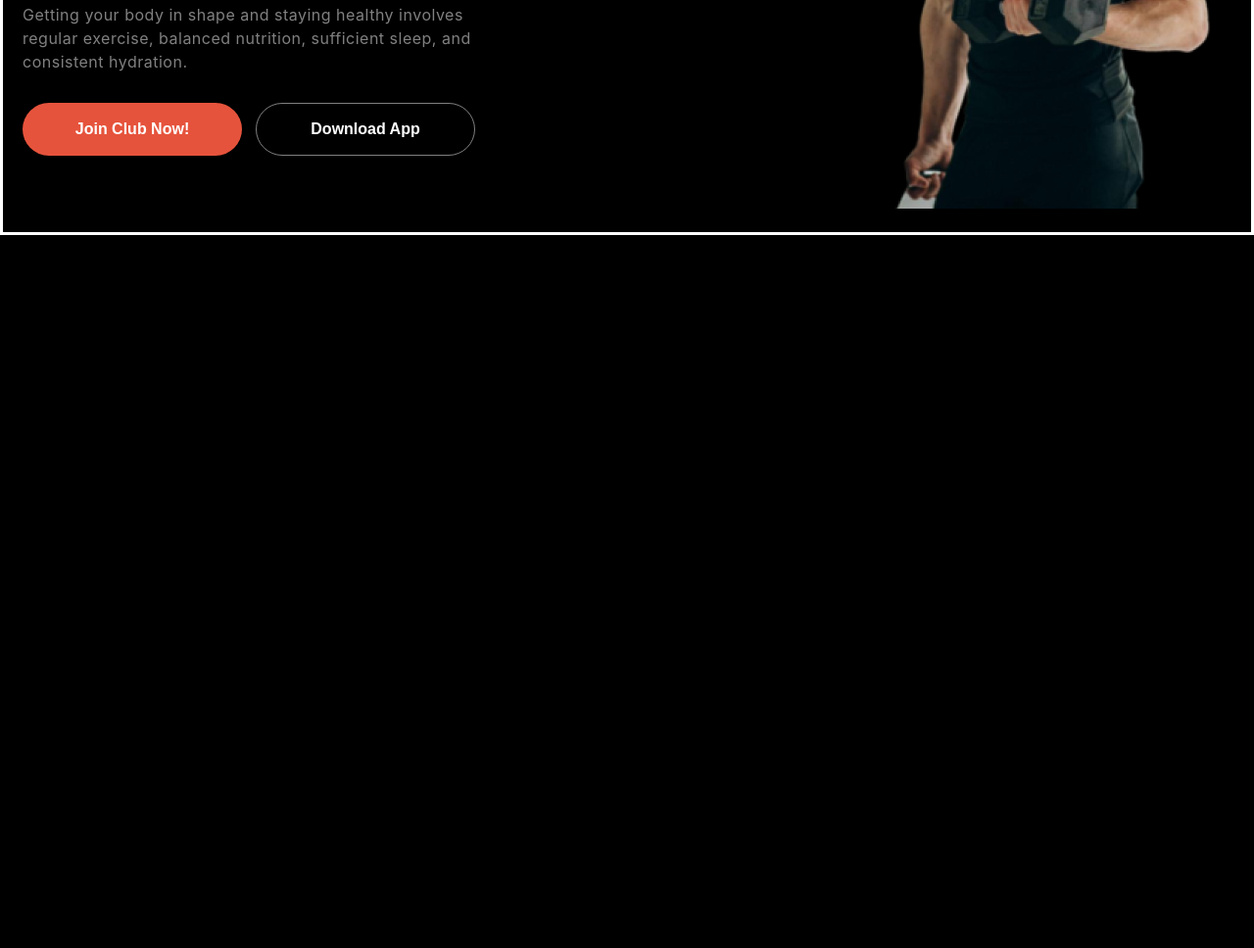
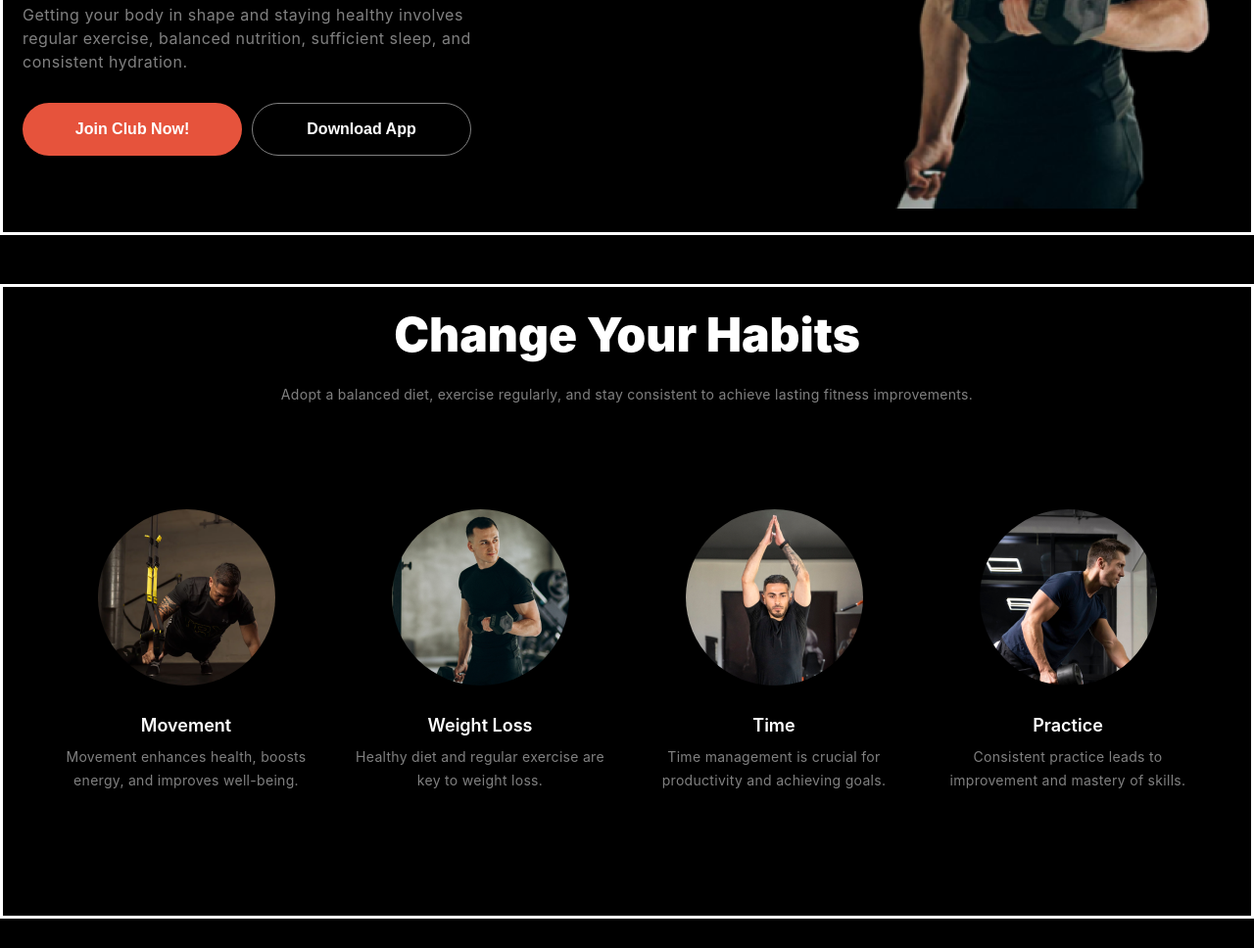
Before and after one commit to sadrisso/Assignment-2, a plain HTML site: page index.html in a window 1280 px wide. Shown: the part 490-1458 px from the top of the page at 98% size. Before the commit the page ends 800 px from the top, so only its background shows below. Drawn offline with Linux system fonts and the light colour scheme.

Commit message:
made the change habits section with responsive

```diff
--- a/index.html
+++ b/index.html
@@ -20,12 +20,14 @@
             </ul>
         </nav>
     </header>
+
     <main>
+
         <section class="banner display-flex">
             <div class="banner-content">
                 <h1>Get body in <span class="shape">shape</span> & stay healthy</h1>
                 <p>Getting your body in shape and staying healthy involves regular exercise, balanced nutrition, sufficient sleep, and consistent hydration.</p>
-                <div class="btn-container">
+                <div class="btn-container display-flex">
                     <button class="primary">Join Club Now!</button>
                     <button class="secondary">Download App</button>
                 </div>
@@ -34,7 +36,41 @@
                 <img src="images/Images 2.png" alt="">
             </div>
         </section>
+
+        <section class="change-your-habits">
+
+            <div class="card-description">
+                <h1>Change Your Habits</h1>
+                <p>Adopt a balanced diet, exercise regularly, and stay consistent to achieve lasting fitness improvements.</p>
+            </div>
+
+            <div class="card-container display-flex">
+                <div class="card display-flex">
+                    <img src="images/image 3.png" alt="">
+                    <h3>Movement</h3>
+                    <p>Movement enhances health, boosts energy, and improves well-being.</p>
+                </div>
+                <div class="card display-flex">
+                    <img src="images/image 5.png" alt="">
+                    <h3>Weight Loss</h3>
+                    <p>Healthy diet and regular exercise are key to weight loss.</p>
+                </div>
+                <div class="card display-flex">
+                    <img src="images/image 2.png" alt="">
+                    <h3>Time</h3>
+                    <p>Time management is crucial for productivity and achieving goals.</p>
+                </div>
+                <div class="card display-flex">
+                    <img src="images/image 4.png" alt="">
+                    <h3>Practice</h3>
+                    <p>Consistent practice leads to improvement and mastery of skills.</p>
+                </div>
+            </div>
+
+        </section>
+
     </main>
+
     <footer>
 
     </footer>
--- a/style.css
+++ b/style.css
@@ -25,6 +25,7 @@ body {
     cursor: pointer;
     margin-right: 10px;
 }
+
 .secondary {
     border: 0;
     outline: 0;
@@ -48,6 +49,8 @@ body {
     letter-spacing: 0%;
     text-align: left;
 }
+
+/* Nav section starts from here.... */
 
 .home {
     background-color: rgb(230, 83, 60);
@@ -81,6 +84,8 @@ body {
     letter-spacing: 0%;
     text-align: left;
 }
+
+/* Nav section ends here.... */
 
 /* Banner section starts from here... */
 
@@ -133,6 +138,93 @@ body {
 
 /* Banner section ends here... */
 
+/* Change habits section starts from here... */
+
+.change-your-habits {
+    border: white solid;
+    max-width: 1800px;
+    margin: 0 auto;
+    padding: 20px;
+    margin-top: 50px;
+    margin-bottom: 30px;
+}
+
+.card {
+    width: 300px;
+    height: 350px;
+    color: white;
+    flex-direction: column;
+    justify-content: center;
+    align-items: center;
+    gap: 10px;
+}
+
+.card img {
+    border-radius: 50%;
+    margin-bottom: 20px;
+}
+
+.card h3 {
+    color: rgb(255, 255, 255);
+    font-family: Inter;
+    font-size: 18px;
+    font-weight: 600;
+    line-height: 120%;
+    letter-spacing: 0%;
+    text-align: left;
+    }
+
+.card p {
+    text-align: center;
+    max-width: 270px;
+    color: rgba(255, 255, 255, 0.5);
+    font-family: Inter;
+    font-size: 14px;
+    font-weight: 400;
+    line-height: 24px;
+    letter-spacing: 0.3px;
+}
+
+.card-container {
+    align-items: center;
+    justify-content: center;
+    height: 500px;
+}
+
+.card-description {
+    color: white;
+    margin: 0 auto;
+    max-width: 800px;
+    text-align: center;
+}
+
+.card-description p {
+    color: rgba(255, 255, 255, 0.5);
+    font-family: Inter;
+    font-size: 14px;
+    font-weight: 400;
+    line-height: 24px;
+    letter-spacing: 0.3px;
+}
+
+.card-description h1 {
+    font-size: 3rem;
+    margin-bottom: 20px;
+    color: rgb(255, 255, 255);
+    font-family: Inter;
+    font-weight: 900;
+    line-height: 120%;
+    letter-spacing: 0%;
+    text-align: center;
+}
+
+
+
+/* Change habits section ends here... */
+
+/* Respondive part starts from here... */
+
+
 @media screen and (max-width: 576px){
     .header {
         max-width: 100%;
@@ -153,31 +245,51 @@ body {
         max-width: 100%;
         flex-direction: column;
         justify-content: center;
-        align-items: center;
+        align-items: flex-start;
         padding: 0px;
         overflow: hidden;
     }
 
     .banner-content {
-        max-width: 100%;
+        max-width: 90%;
         margin: 0 auto;
         margin-right: 0px;
+        margin-left: 0px;
         overflow: hidden;
         padding-left: 20px;
+        text-align: left;
     }
 
     .banner-image {
         max-width: 100%;
-        margin-left: 0;
         overflow: hidden;
-        margin-left: 30px;
+        margin-left: 120px;
     }
 
     .btn-container {
         max-width: 100%;
-        display: flex;
+        height: 100px;
+        margin-left: 25px;
+        justify-content: center;
+        align-items: center;
         gap: 14px;
         overflow: hidden;
     }
 
+    .card-container {
+        flex-direction: column;
+        margin-top: 20px;
+        height: 1350px;
+        width: 100%;
+    }
+
+    .card {
+        margin-top: 30px;
+        padding: 10px;
+    }
+
+    .change-your-habits {
+        margin-top: 0px;
+    }
+
 }
```
